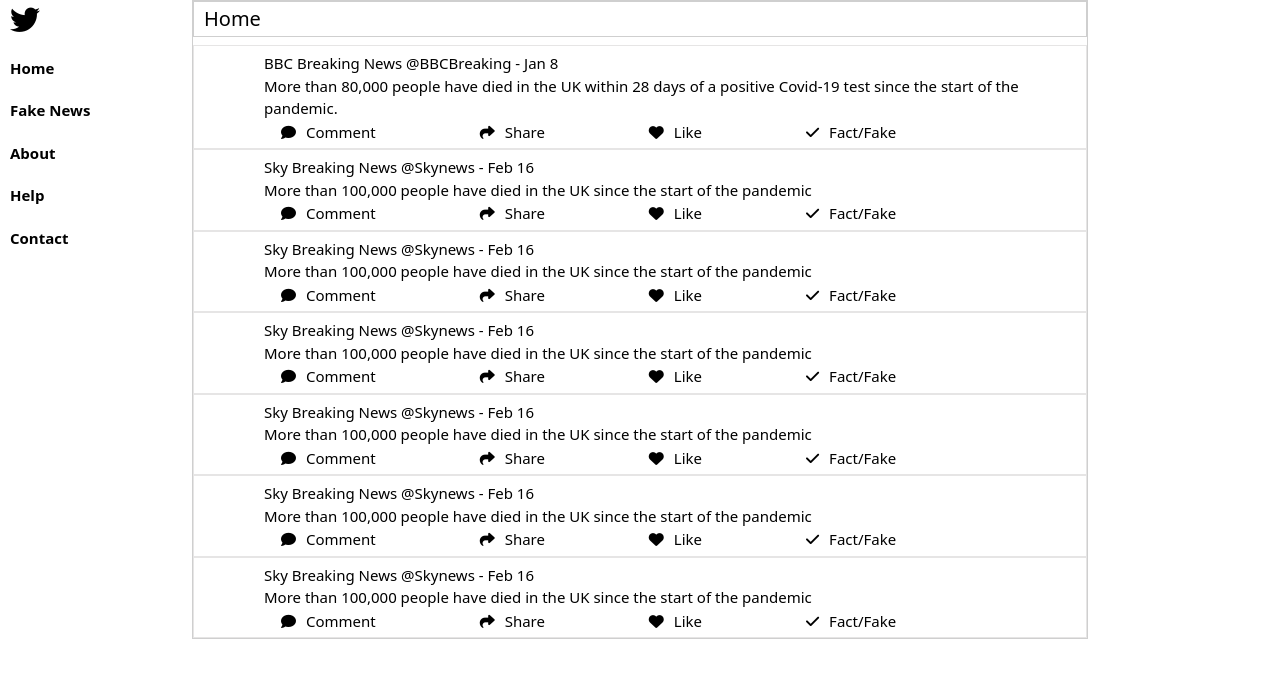
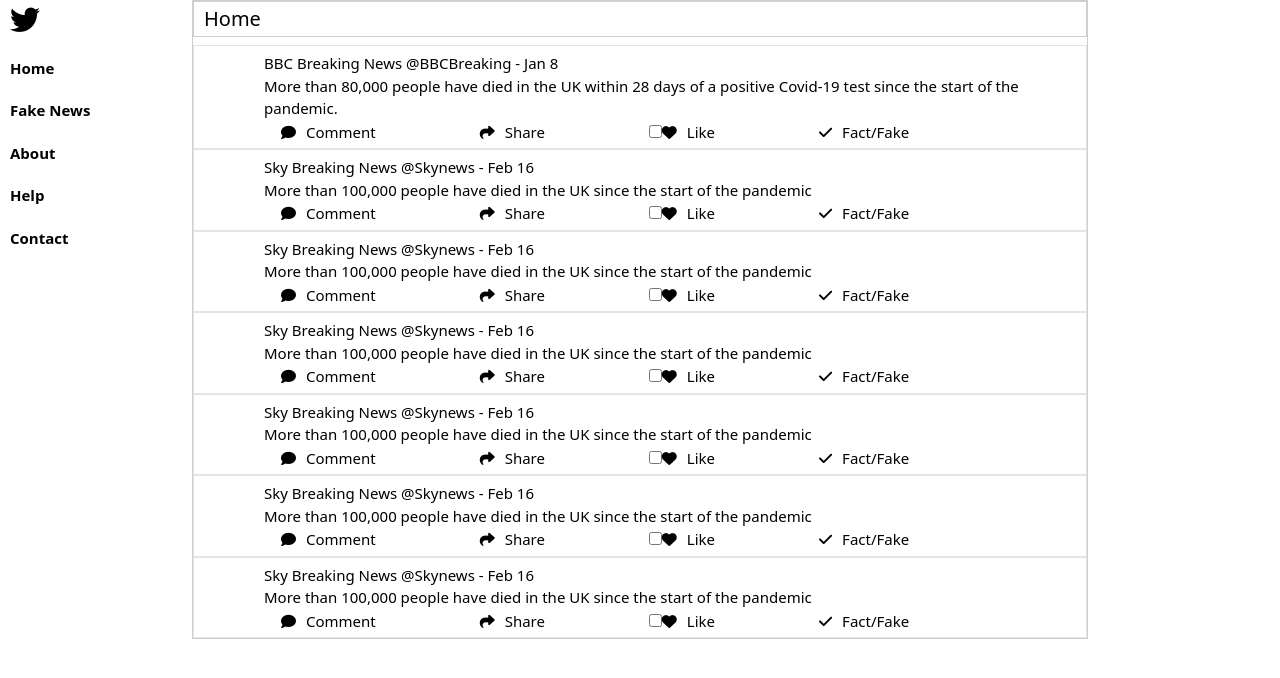
Before and after one commit to zornfox/TTDS_Group2, a plain HTML site: page TTDS_FrontEnd/twitter toy/index.html in a window 1280 px wide. Drawn offline with nearby package versions, Linux system fonts and the light colour scheme.

Commit message:
Update index.html

```diff
--- a/TTDS_FrontEnd/twitter toy/index.html
+++ b/TTDS_FrontEnd/twitter toy/index.html
@@ -40,7 +40,7 @@
             <ul>
                 <li><a href="#"><i class="fa fa-comment"></i>Comment</a></li>
                 <li><a href="#"><i class="fa fa-share"></i>Share</a></li>
-                <li><a href="#"><i class="fa fa-heart"></i>Like</a></li>
+                <li><label><input type="checkbox"><i class="fa fa-heart"></i>Like</label></li>
                 <li><a href="#"><i class="fa fa-check"></i>Fact/Fake</a></li>
 
             </ul>
@@ -54,7 +54,7 @@
             <ul>
                 <li><a href="#"><i class="fa fa-comment"></i>Comment</a></li>
                 <li><a href="#"><i class="fa fa-share"></i>Share</a></li>
-                <li><a href="#"><i class="fa fa-heart"></i>Like</a></li>
+                <li><label><input type="checkbox"><i class="fa fa-heart"></i>Like</label></li>
                 <li><a href="#"><i class="fa fa-check"></i>Fact/Fake</a></li>
 
             </ul>
@@ -66,7 +66,7 @@
             <ul>
                 <li><a href="#"><i class="fa fa-comment"></i>Comment</a></li>
                 <li><a href="#"><i class="fa fa-share"></i>Share</a></li>
-                <li><a href="#"><i class="fa fa-heart"></i>Like</a></li>
+                <li><label><input type="checkbox"><i class="fa fa-heart"></i>Like</label></li>
                 <li><a href="#"><i class="fa fa-check"></i>Fact/Fake</a></li>
 
             </ul>
@@ -78,7 +78,7 @@
             <ul>
                 <li><a href="#"><i class="fa fa-comment"></i>Comment</a></li>
                 <li><a href="#"><i class="fa fa-share"></i>Share</a></li>
-                <li><a href="#"><i class="fa fa-heart"></i>Like</a></li>
+                <li><label><input type="checkbox"><i class="fa fa-heart"></i>Like</label></li>
                 <li><a href="#"><i class="fa fa-check"></i>Fact/Fake</a></li>
 
             </ul>
@@ -90,7 +90,7 @@
             <ul>
                 <li><a href="#"><i class="fa fa-comment"></i>Comment</a></li>
                 <li><a href="#"><i class="fa fa-share"></i>Share</a></li>
-                <li><a href="#"><i class="fa fa-heart"></i>Like</a></li>
+                <li><label><input type="checkbox"><i class="fa fa-heart"></i>Like</label></li>
                 <li><a href="#"><i class="fa fa-check"></i>Fact/Fake</a></li>
 
             </ul>
@@ -102,7 +102,7 @@
             <ul>
                 <li><a href="#"><i class="fa fa-comment"></i>Comment</a></li>
                 <li><a href="#"><i class="fa fa-share"></i>Share</a></li>
-                <li><a href="#"><i class="fa fa-heart"></i>Like</a></li>
+                <li><label><input type="checkbox"><i class="fa fa-heart"></i>Like</label></li>
                 <li><a href="#"><i class="fa fa-check"></i>Fact/Fake</a></li>
 
             </ul>
@@ -114,7 +114,7 @@
             <ul>
                 <li><a href="#"><i class="fa fa-comment"></i>Comment</a></li>
                 <li><a href="#"><i class="fa fa-share"></i>Share</a></li>
-                <li><a href="#"><i class="fa fa-heart"></i>Like</a></li>
+                <li><label><input type="checkbox"><i class="fa fa-heart"></i>Like</label></li>
                 <li><a href="#"><i class="fa fa-check"></i>Fact/Fake</a></li>
 
             </ul>
```
